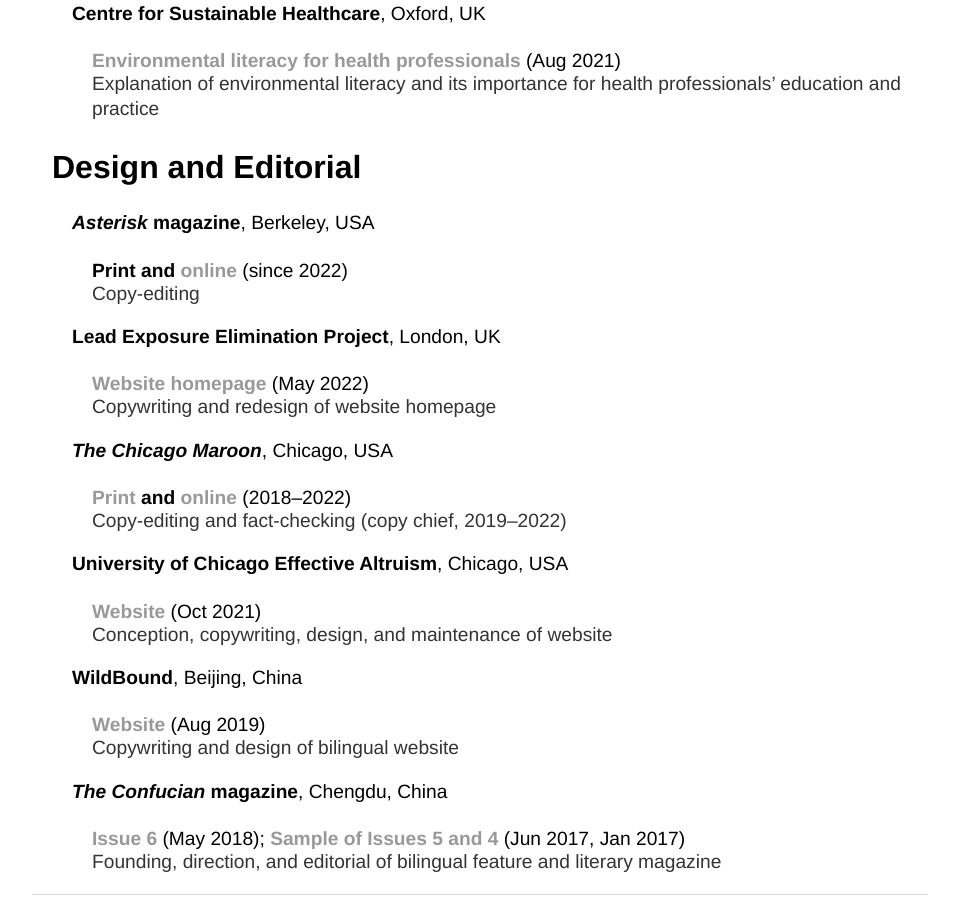
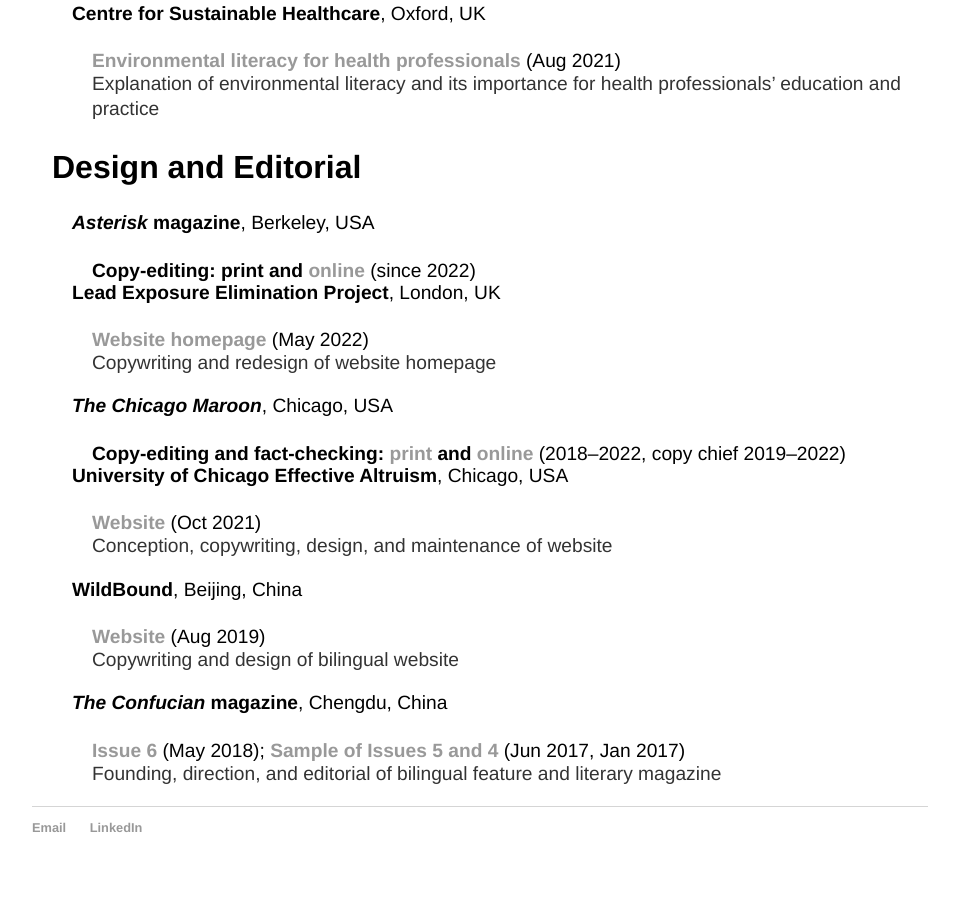
Before and after one commit to y-james-hu/y-james-hu.github.io, a Jekyll site: the page built from projects/index.html, in a window 1280 px wide and 900 px high, scrolled down 1783 px. Shown: the whole window, without its empty margins (160-1119 px from the left). Built offline with Jekyll 4.4.1, drawn with Linux system fonts in a browser that asks for light colours.

Commit message:
Update index.html

```diff
--- a/projects/index.html
+++ b/projects/index.html
@@ -62,8 +62,7 @@
 
     <h3 style="margin-left: 40px"><em>Asterisk</em> magazine<span style="font-weight:normal">, Berkeley, USA</span></p>
 
-      <h4 style="margin-left: 60px">Print and <a href = "https://asteriskmag.com/">online</a><span style="font-weight:normal"> (since 2022)</span></h4>
-      <p style="margin-left: 60px">Copy-editing</p>
+      <h4 style="margin-left: 60px">Copy-editing: print and <a href = "https://asteriskmag.com/">online</a><span style="font-weight:normal"> (since 2022)</span></h4>
 
     <h3 style="margin-left: 40px">Lead Exposure Elimination Project<span style="font-weight:normal">, London, UK</span></p>
 
@@ -72,8 +71,7 @@
 
     <h3 style="margin-left: 40px"><em>The Chicago Maroon</em><span style="font-weight:normal">, Chicago, USA</span></p>
 
-      <h4 style="margin-left: 60px"><a href="https://issuu.com/chicagomaroon">Print</a> and <a href = "https://chicagomaroon.com/">online</a><span style="font-weight:normal"> (2018–2022)</span></h4>
-      <p style="margin-left: 60px">Copy-editing and fact-checking (copy chief, 2019–2022)</p>
+      <h4 style="margin-left: 60px">Copy-editing and fact-checking: <a href="https://issuu.com/chicagomaroon">print</a> and <a href = "https://chicagomaroon.com/">online</a><span style="font-weight:normal"> (2018–2022, copy chief 2019–2022)</span></h4>
 
     <h3 style="margin-left: 40px">University of Chicago Effective Altruism<span style="font-weight:normal">, Chicago, USA</span></h3>
 
```
